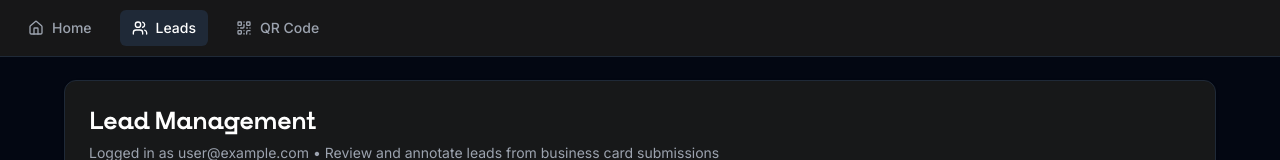
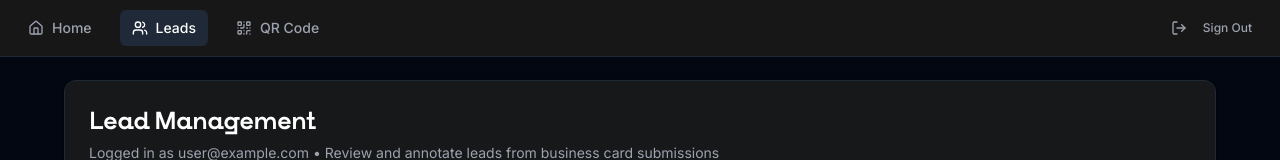
Before and after one commit to garysheng/bitmindwelcome, a Next.js app: page /admin in a window 1280 px wide. Shown: the top 160 px of the page. Built offline with nearby package versions, Linux system fonts and the light colour scheme; no server answers; the database is empty; sample sign-in values are in the browser's storage.

Commit message:
Add sign-out functionality to admin navigation

```diff
--- a/src/components/ui/admin-nav.tsx
+++ b/src/components/ui/admin-nav.tsx
@@ -3,10 +3,13 @@
 import Link from 'next/link';
 import { usePathname } from 'next/navigation';
 import { cn } from '@/lib/utils';
-import { Home, QrCode, Users } from 'lucide-react';
+import { Home, QrCode, Users, LogOut } from 'lucide-react';
+import { useAuth } from '@/lib/auth-context';
+import { Button } from './button';
 
 export function AdminNav() {
   const pathname = usePathname();
+  const { signOut } = useAuth();
 
   const links = [
     {
@@ -29,7 +32,8 @@ export function AdminNav() {
   return (
     <nav className="fixed top-0 left-0 right-0 z-50 bg-[#1A1A1A]/90 backdrop-blur-sm border-b border-gray-800">
       <div className="max-w-screen-xl mx-auto px-4">
-        <div className="flex h-14 items-center space-x-4">
+        <div className="flex h-14 items-center justify-between">
+          <div className="flex space-x-4">
             {links.map(({ href, label, icon: Icon }) => (
               <Link
                 key={href}
@@ -47,6 +51,17 @@ export function AdminNav() {
               </Link>
             ))}
           </div>
+
+          <Button
+            variant="ghost"
+            size="sm"
+            onClick={signOut}
+            className="text-gray-400 hover:text-white"
+          >
+            <LogOut className="w-4 h-4 mr-2" />
+            Sign Out
+          </Button>
+        </div>
       </div>
     </nav>
   );
--- a/src/lib/auth-context.tsx
+++ b/src/lib/auth-context.tsx
@@ -1,3 +1,5 @@
+'use client';
+
 import { createContext, useContext, useEffect, useState, ReactNode } from 'react';
 import { getAuth, signInWithPopup, GoogleAuthProvider, User, onAuthStateChanged, signOut } from 'firebase/auth';
 import { useRouter, usePathname } from 'next/navigation';
--- a/src/lib/firebase.ts
+++ b/src/lib/firebase.ts
@@ -2,6 +2,7 @@ import { initializeApp, getApps } from 'firebase/app';
 import { getFirestore } from 'firebase/firestore';
 import { getAnalytics } from 'firebase/analytics';
 import { getStorage } from 'firebase/storage';
+import { getAuth } from 'firebase/auth';
 
 const firebaseConfig = {
   // Your Firebase config will go here
@@ -19,6 +20,7 @@ const firebaseConfig = {
 const app = getApps().length === 0 ? initializeApp(firebaseConfig) : getApps()[0];
 const db = getFirestore(app);
 const storage = getStorage(app);
+const auth = getAuth(app);
 
 // Initialize Analytics only on client side
 let analytics = null;
@@ -26,4 +28,4 @@ if (typeof window !== 'undefined') {
   analytics = getAnalytics(app);
 }
 
-export { db, storage, analytics };
+export { db, storage, analytics, auth };
```
Lines whose indentation alone changed are shown as unchanged.
